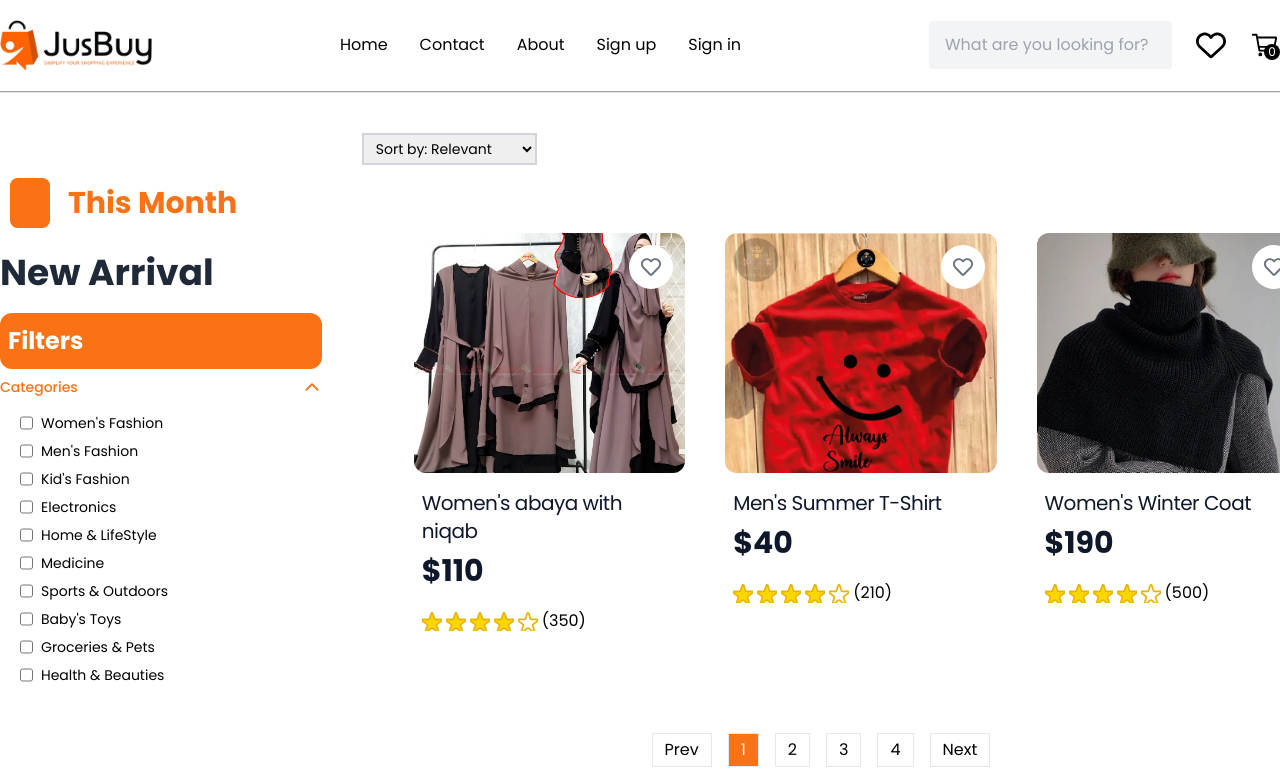
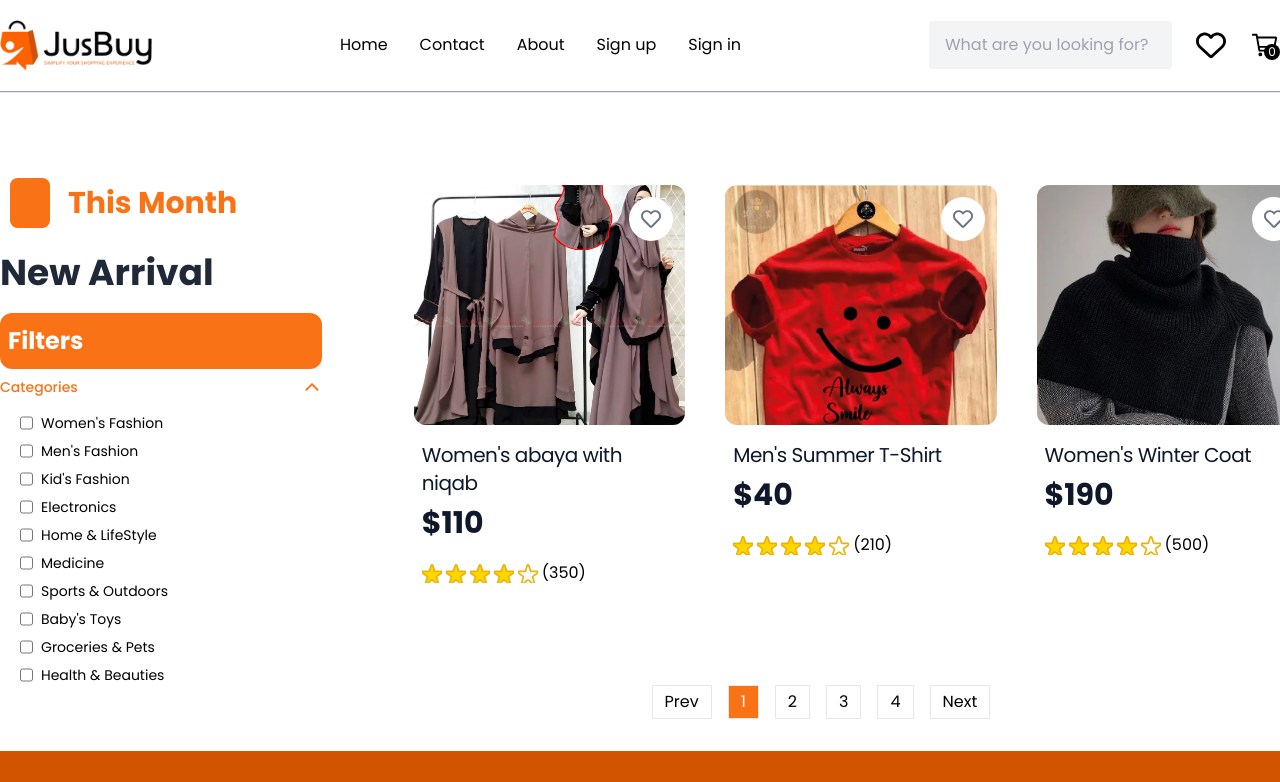
Before and after one commit to Shakil57375/jus-buy, a Next.js app: page /searchProduct in a window 1280 px wide. Shown: the top 782 px of the page. Built offline with nearby package versions, Linux system fonts and the light colour scheme.

Commit message:
search filter added

```diff
--- a/app/(website)/(pages)/searchProduct/page.js
+++ b/app/(website)/(pages)/searchProduct/page.js
@@ -122,7 +122,7 @@
 
   return (
     <div>
-      <SearchBar />
+
       <div className="flex flex-col justify-between items-start sm:flex-row gap-1 sm:gap-10 pt-10 border-t mb-8">
         {/* Filter Options */}
         <div className="basis-3/12">
@@ -245,17 +245,7 @@
 
         {/* Products Section */}
         <div className="basis-9/12">
-          <div className="flex justify-between items-center text-base sm:text-2xl mb-4">
-            <select
-              onChange={(e) => setSortType(e.target.value)}
-              className="border-2 border-gray-300 text-sm px-2 h-8"
-            >
-              <option value="relevant">Sort by: Relevant</option>
-              <option value="low-high">Sort by: Low to High</option>
-              <option value="high-low">Sort by: High to Low</option>
-            </select>
-          </div>
-
+        <SearchBar />
           {/* Display Products */}
           <div className="grid grid-cols-1 md:grid-cols-2 lg:grid-cols-3 gap-4 gap-y-6">
             {currentProducts.map((product) => (
--- a/components/custom/Searchbar.jsx
+++ b/components/custom/Searchbar.jsx
@@ -8,8 +8,8 @@
   const [visible, setVisible] = useState(true);
 
   return showSearch && visible ? (
-    <div className="border-t border-b bg-gray-50 text-center transition duration-100">
-      <div className="inline-flex items-center justify-center border border-gray-400 px-5 py-2 my-5 mx-3 rounded-full w-3/4 sm:w-1/2">
+    <div className="text-center transition duration-100">
+      <div className="inline-flex items-end justify-end border border-gray-400 px-5 py-2 my-5 mx-3 rounded-full w-1/2">
         <input
           value={search}
           onChange={(e) => setSearch(e.target.value)}
@@ -17,7 +17,6 @@
           type="text"
           placeholder="search"
         />
-        <BiSearch className="w-4" />
       </div>
       <CgClose onClick={() => setShowSearch(false)} className="inline w-3 cursor-pointer" />
     </div>
```
